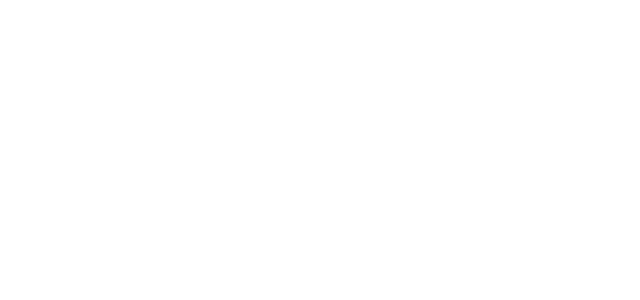
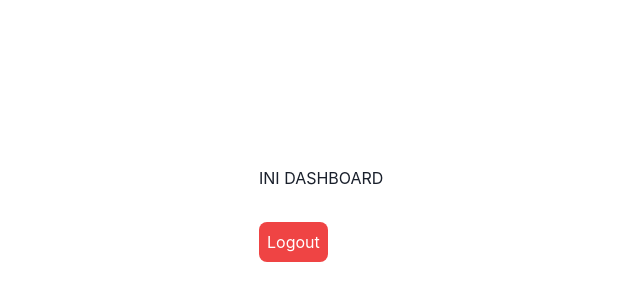
Before and after one commit to adeprastyo/simple-form-builder, a React (Create React App) app: page /dashboard in a window 1280 px wide. Before the commit this address had no page. Shown: the part 186-486 px from the top of the page, without its empty margins (157-797 px from the left). Built offline with nearby package versions, Linux system fonts and the light colour scheme; sample sign-in values are in the browser's storage.

Commit message:
test protected-route hardcode response

```diff
--- a/src/App.js
+++ b/src/App.js
@@ -1,19 +1,39 @@
 import "./App.css";
-import { BrowserRouter, Routes, Route } from "react-router-dom";
+import { Routes, Route, useNavigate } from "react-router-dom";
 import LoginPage from "./pages/LoginPage";
 import SignupPage from "./pages/SignupPage";
 import "./App.css";
+import ProtectedRoute from "./components/ProtectedRoute";
 
 function App() {
+  let navigate = useNavigate();
+
+  const handleLogout = async () => {
+    localStorage.removeItem("access_token");
+    navigate("/");
+  };
+
   return (
     <div className="min-h-full h-screen flex items-center justify-center py-12 px-4 sm:px-6 lg:px-8">
       <div className="max-w-md w-full space-y-8">
-        <BrowserRouter>
-          <Routes>
-            <Route path="/" element={<LoginPage />} />
-            <Route path="/signup" element={<SignupPage />} />
-          </Routes>
-        </BrowserRouter>
+        <Routes>
+          <Route path="/" element={<LoginPage />} />
+          <Route path="/signup" element={<SignupPage />} />
+          <Route
+            path="/dashboard"
+            element={
+              <ProtectedRoute>
+                <h1>INI DASHBOARD</h1>
+                <button
+                  onClick={handleLogout}
+                  className="bg-red-500 text-white p-2 rounded-lg"
+                >
+                  Logout
+                </button>
+              </ProtectedRoute>
+            }
+          />
+        </Routes>
       </div>
     </div>
   );
--- a/src/components/Login.jsx
+++ b/src/components/Login.jsx
@@ -2,21 +2,59 @@
 import { loginFields } from "../constants/formFields";
 import FormAction from "./FormAction";
 import Input from "./Input";
+import { useNavigate } from "react-router-dom";
 
 const fields = loginFields;
 
 let fieldsState = {};
 fields.forEach((field) => (fieldsState[field.id] = ""));
 
+// hardcore response
+const signIn = async () => {
+  return {
+    access_token: "efawfda232fadad13r",
+    username: "User",
+    id: 1,
+  };
+};
+
 export default function Login() {
   const [loginState, setLoginState] = useState(fieldsState);
+  // const [dataLogin, setDataLogin] = useState(undefined);
+  // console.log(dataLogin);
+
+  let navigate = useNavigate();
+
+  // useEffect(() => {
+  //   fetch("https://jsonplaceholder.typicode.com/users")
+  //     .then((response) => response.json())
+  //     .then((data) => {
+  //       setDataLogin(data);
+  //     });
+  // }, []);
+
+  // const handleLogin = () => {
+  //   dataLogin.forEach((data) => {
+  //     if (data.email === loginState["email-address"]) {
+  //       navigate("/dashboard");
+  //       return;
+  //     }
+  //   });
+  // };
 
   const handleChange = (e) => {
     setLoginState({ ...loginState, [e.target.id]: e.target.value });
   };
 
-  const handleSubmit = (e) => {
+  const handleSubmit = async (e) => {
     e.preventDefault();
+
+    // handleLogin();
+
+    // hardcode response
+    const result = await signIn();
+    localStorage.setItem("access_token", result.access_token);
+    navigate("/dashboard");
   };
 
   return (
--- /dev/null
+++ b/src/components/ProtectedRoute.jsx
@@ -0,0 +1,11 @@
+import { Navigate } from "react-router-dom";
+
+function ProtectedRoute({ children }) {
+  if (!localStorage.getItem("access_token")) {
+    return <Navigate to="/" replace />;
+  }
+
+  return children;
+}
+
+export default ProtectedRoute;
--- a/src/index.js
+++ b/src/index.js
@@ -4,12 +4,15 @@
 import App from "./App";
 import reportWebVitals from "./reportWebVitals";
 import { ChakraProvider } from "@chakra-ui/react";
+import { BrowserRouter } from "react-router-dom";
 
 const root = ReactDOM.createRoot(document.getElementById("root"));
 root.render(
   <ChakraProvider>
     <React.StrictMode>
-      <App />
+      <BrowserRouter>
+        <App />
+      </BrowserRouter>
     </React.StrictMode>
   </ChakraProvider>
 );
```
